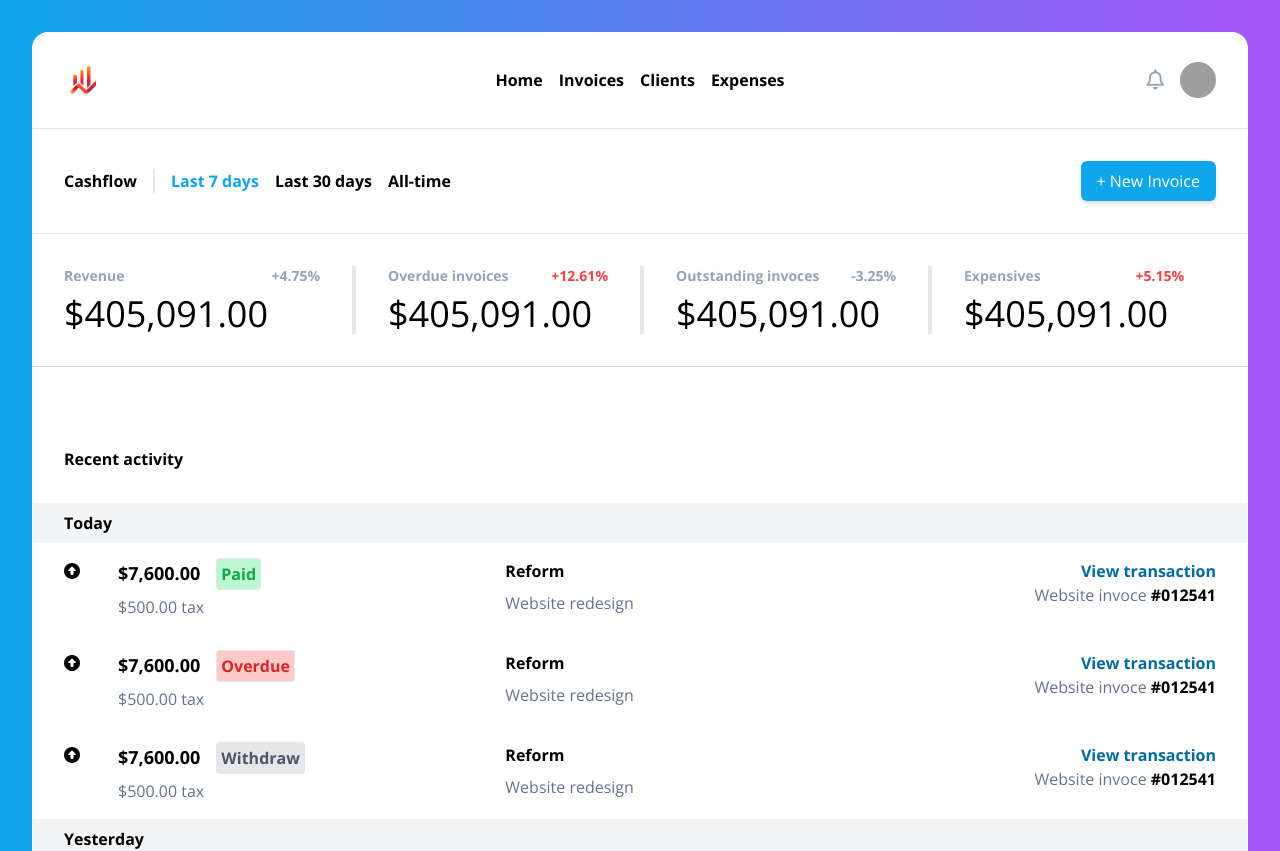
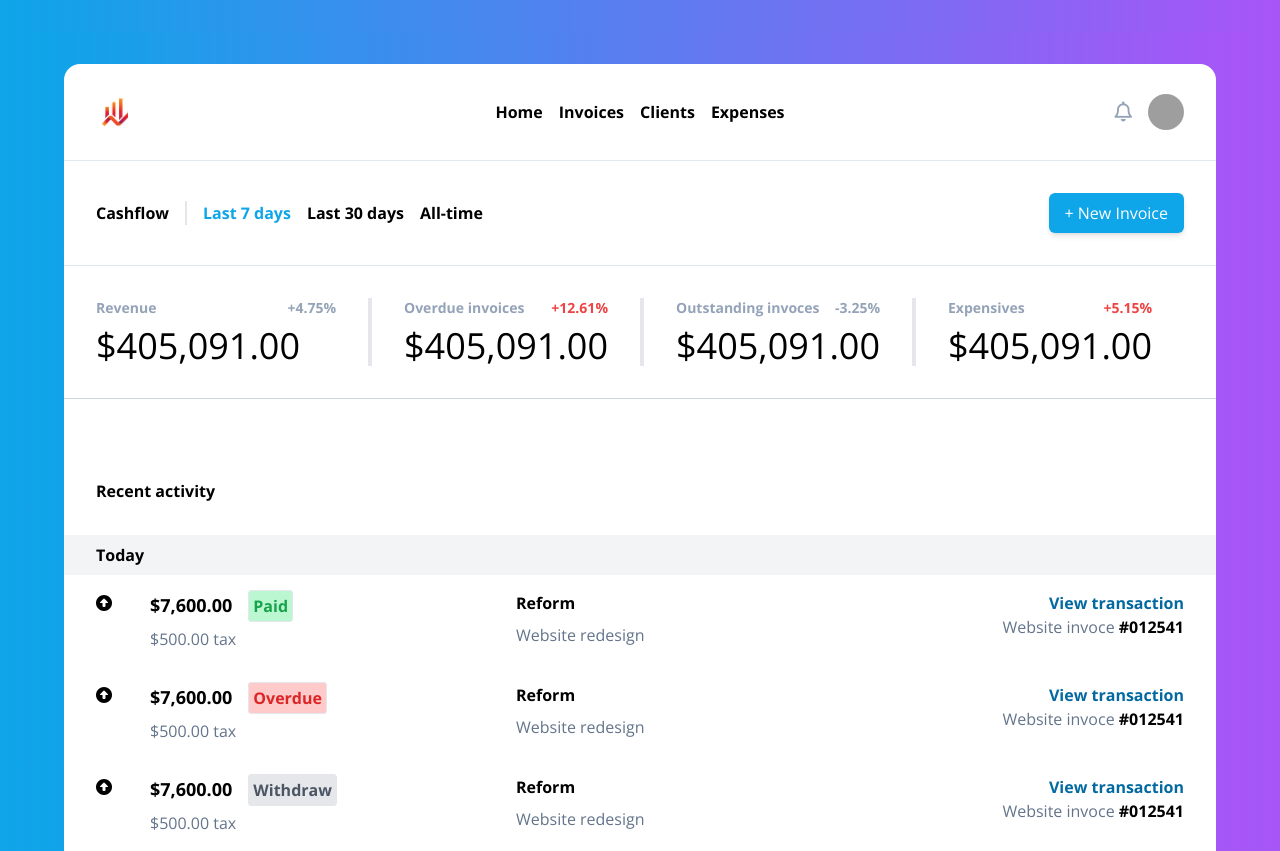
Before and after one commit to zyrass/Saasy-Vue3, a Vue app: page / in a window 1280 px wide. Shown: the top 851 px of the page. Built offline with nearby package versions, Linux system fonts and the light colour scheme; grey boxes are pictures that could not be loaded.

Commit message:
update readme and fix container

```diff
--- a/index.html
+++ b/index.html
@@ -21,7 +21,10 @@
         ></script>
     </head>
     <body>
-        <div id="app"></div>
+        <div
+            id="app"
+            class="min-h-screen w-full bg-gradient-to-r from-sky-500 to-purple-500 p-8"
+        ></div>
         <script type="module" src="/src/main.ts"></script>
     </body>
 </html>
--- a/src/App.vue
+++ b/src/App.vue
@@ -7,9 +7,9 @@ import Activity from './components/Activity.vue';
 
 <template>
     <div
-    class="min-h-screen w-full bg-gradient-to-r from-sky-500 to-purple-500 p-8"
+    class="container min-h-screen w-full bg-gradient-to-r from-sky-500 to-purple-500 p-8"
     >
-      <article class="container bg-white min-h-screen rounded-2xl">
+      <article class=" bg-white min-h-screen rounded-2xl">
         <MyHeader />
         <MyNavbar />
         <Status />
```
Also changed, not shown: 1 other file (tests, documents, lock files or other folders).
